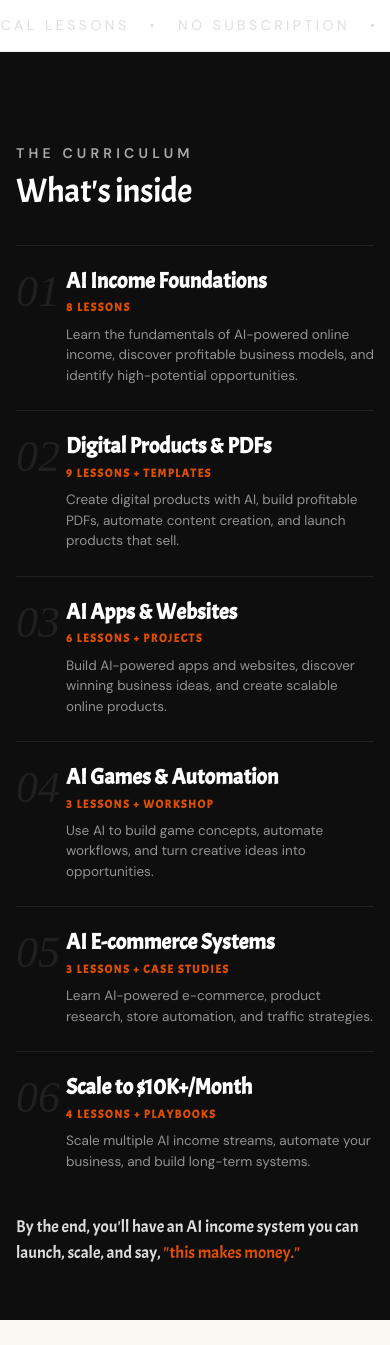
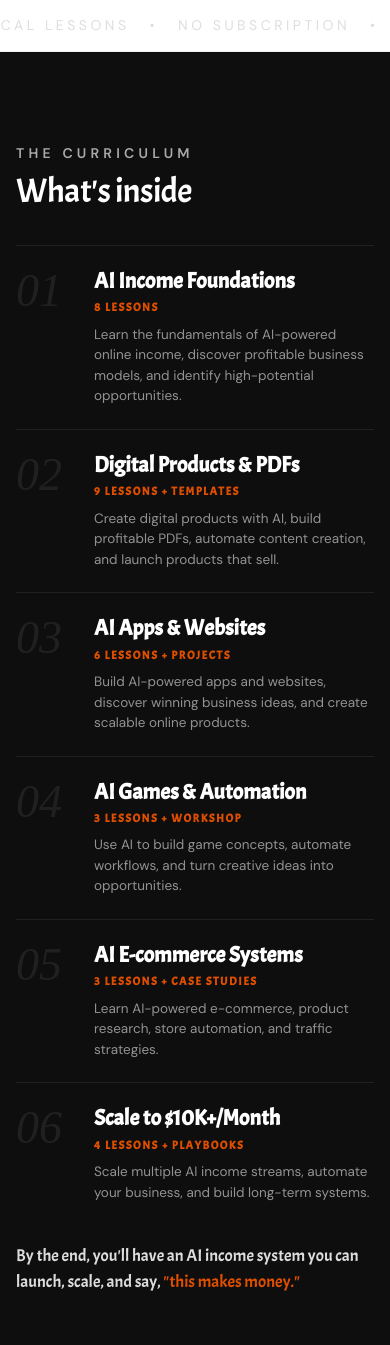
Before and after one commit to emirmubze/Clout, a Django app: page / in a window 390 px wide. Shown: the part 966-2311 px from the top of the page. Run offline with Django 5.2, Linux system fonts and the light colour scheme; some libraries are stand-ins or nearby versions.

Commit message:
Prepare Django for mubze1

```diff
--- a/shop/templates/shop/index.html
+++ b/shop/templates/shop/index.html
@@ -2288,22 +2288,22 @@
 
       .lesson {
         display: grid;
-        grid-template-columns: 46px 1fr;
-        column-gap: 0;
+        grid-template-columns: 68px 1fr;
+        column-gap: 24px;
         padding: 22px 0 24px;
         min-height: auto;
         border-top: 1px solid rgba(255, 255, 255, 0.08);
       }
 
       .lesson-number {
-        font-size: 44px;
-        padding-top: 2px;
+        font-size: 52px;
+        padding-top: 4px;
         line-height: 1;
         color: rgba(255, 255, 255, 0.08);
       }
 
       .lesson-content {
-        padding: 0 0 0 4px;
+        padding: 2px 0 0 0;
       }
 
       .lesson-content h3 {
@@ -2440,6 +2440,17 @@
       .about-container,
       .process-container {
         width: calc(100% - 32px);
+      }
+
+      .lesson {
+        grid-template-columns: 58px 1fr;
+        column-gap: 20px;
+        padding: 20px 0 22px;
+      }
+
+      .lesson-number {
+        font-size: 46px;
+        padding-top: 2px;
       }
 
       .faq {
```
